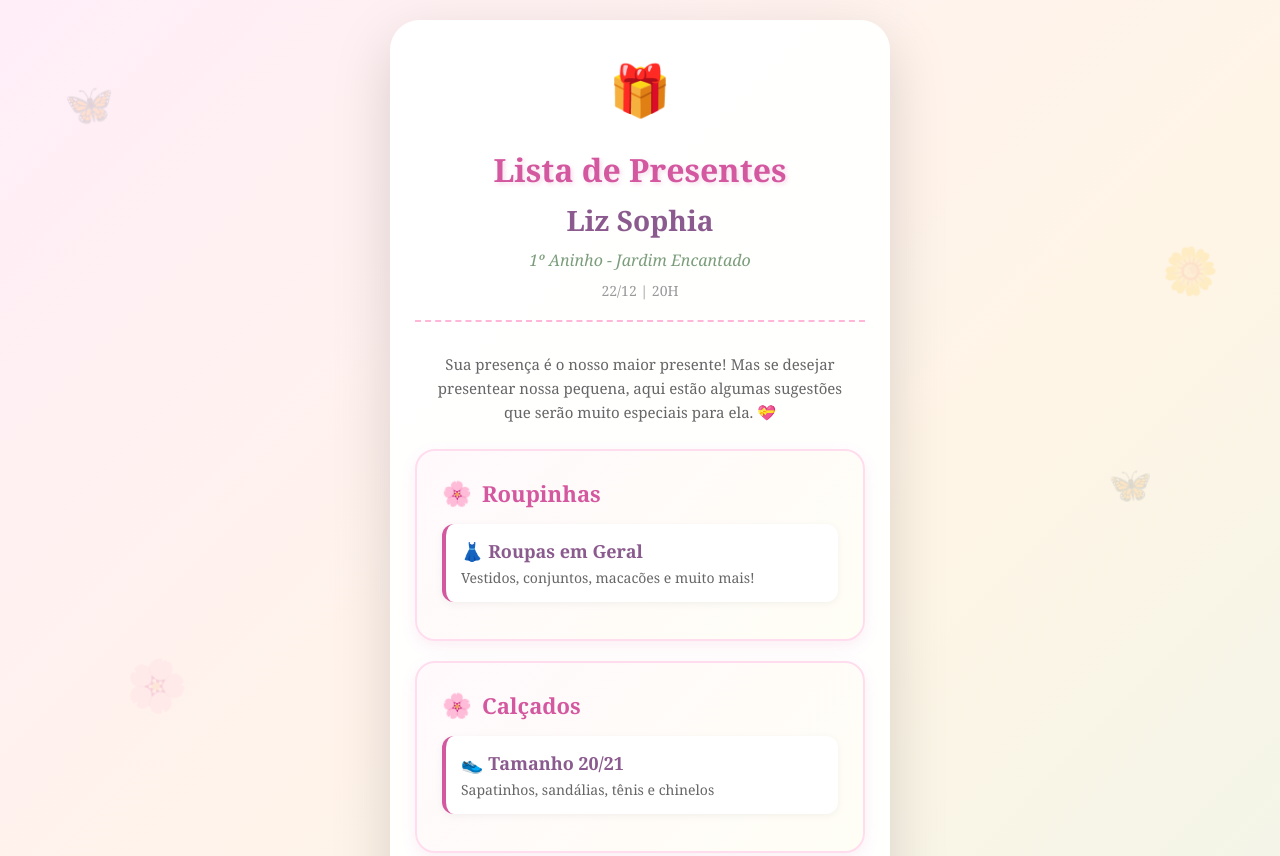
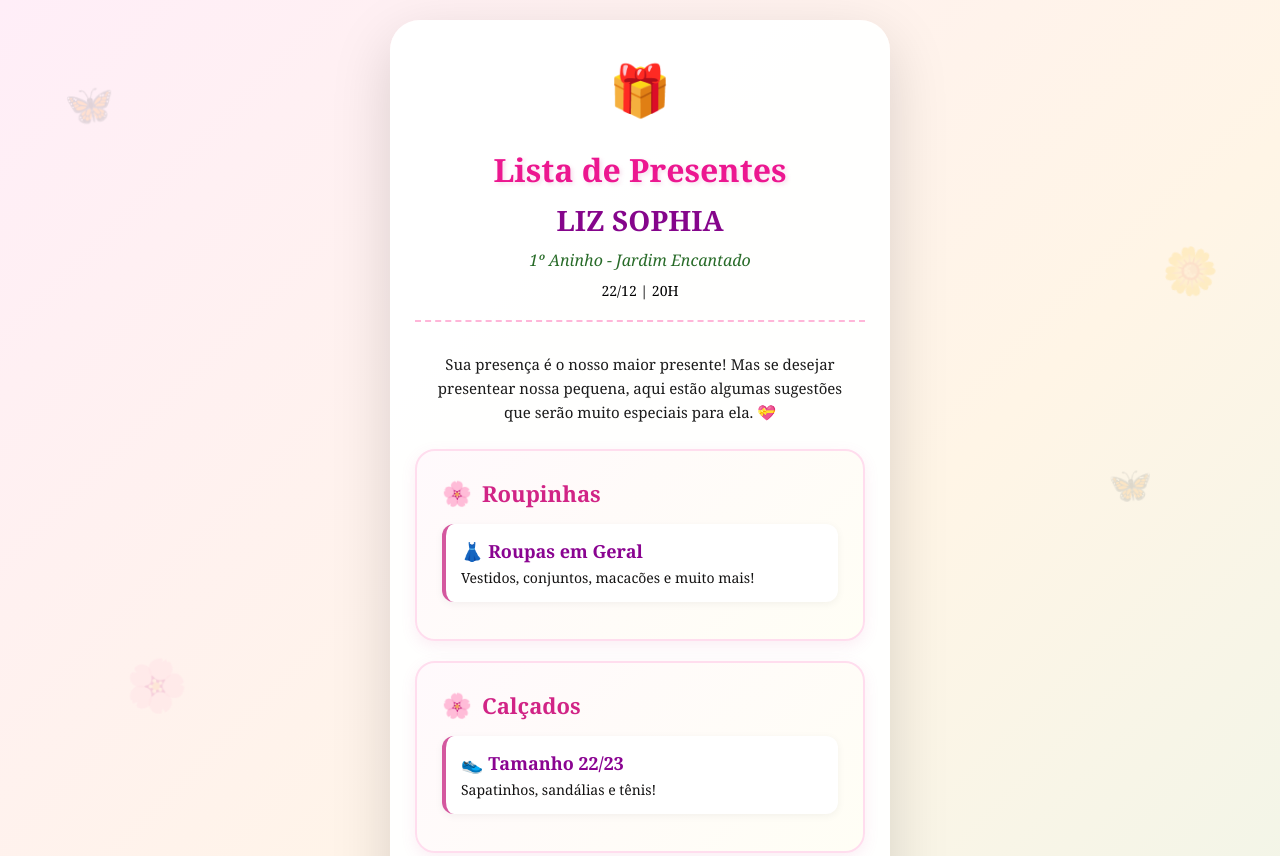
Before and after one commit to GesielNascimento/liz-aniverversario, a plain HTML site: page index.html in a window 1280 px wide. Shown: the top 856 px of the page. Drawn offline with Linux system fonts and the light colour scheme.

Commit message:
Atualizações

```diff
--- a/index.html
+++ b/index.html
@@ -85,21 +85,21 @@
         }
 
         .header h1 {
-            color: #d4589f;
+            color: #ec1790;
             font-size: 32px;
             margin-bottom: 8px;
             text-shadow: 2px 2px 4px rgba(212, 88, 159, 0.2);
         }
 
         .header .name {
-            color: #8b5a8e;
+            color: #85058b;
             font-size: 28px;
             font-weight: bold;
             margin: 10px 0;
         }
 
         .header .subtitle {
-            color: #7b9d7b;
+            color: #286b28;
             font-size: 16px;
             font-style: italic;
             margin-top: 8px;
@@ -118,7 +118,7 @@
 
         .intro {
             text-align: center;
-            color: #666;
+            color: #1b1b1b;
             margin-bottom: 25px;
             font-size: 15px;
             line-height: 1.6;
@@ -135,7 +135,7 @@
         }
 
         .gift-section h2 {
-            color: #d4589f;
+            color: #d12486;
             font-size: 22px;
             margin-bottom: 15px;
             display: flex;
@@ -154,7 +154,7 @@
             border-radius: 12px;
             margin-bottom: 12px;
             border-left: 4px solid #d4589f;
-            box-shadow: 0 2px 8px rgba(0, 0, 0, 0.05);
+            box-shadow: 0 2px 8px rgba(19, 18, 18, 0.05);
             transition: transform 0.3s ease, box-shadow 0.3s ease;
         }
 
@@ -164,13 +164,13 @@
         }
 
         .gift-item h3 {
-            color: #8b5a8e;
+            color: #8a0491;
             font-size: 18px;
             margin-bottom: 5px;
         }
 
         .gift-item p {
-            color: #666;
+            color: #131212;
             font-size: 14px;
         }
 
@@ -270,9 +270,9 @@
         <div class="header">
             <div class="gift-icon">🎁</div>
             <h1>Lista de Presentes</h1>
-            <div class="name">Liz Sophia</div>
+            <div class="name">LIZ SOPHIA</div>
             <div class="subtitle">1º Aninho - Jardim Encantado</div>
-            <div style="margin-top: 10px; font-size: 14px; color: #999;">22/12 | 20H</div>
+            <div style="margin-top: 10px; font-size: 14px; color: #000000;">22/12 | 20H</div>
         </div>
 
         <div class="intro">
@@ -290,8 +290,8 @@
         <div class="gift-section">
             <h2>Calçados</h2>
             <div class="gift-item">
-                <h3>👟 Tamanho 20/21</h3>
-                <p>Sapatinhos, sandálias, tênis e chinelos</p>
+                <h3>👟 Tamanho 22/23</h3>
+                <p>Sapatinhos, sandálias e tênis!</p>
             </div>
         </div>
 
```
